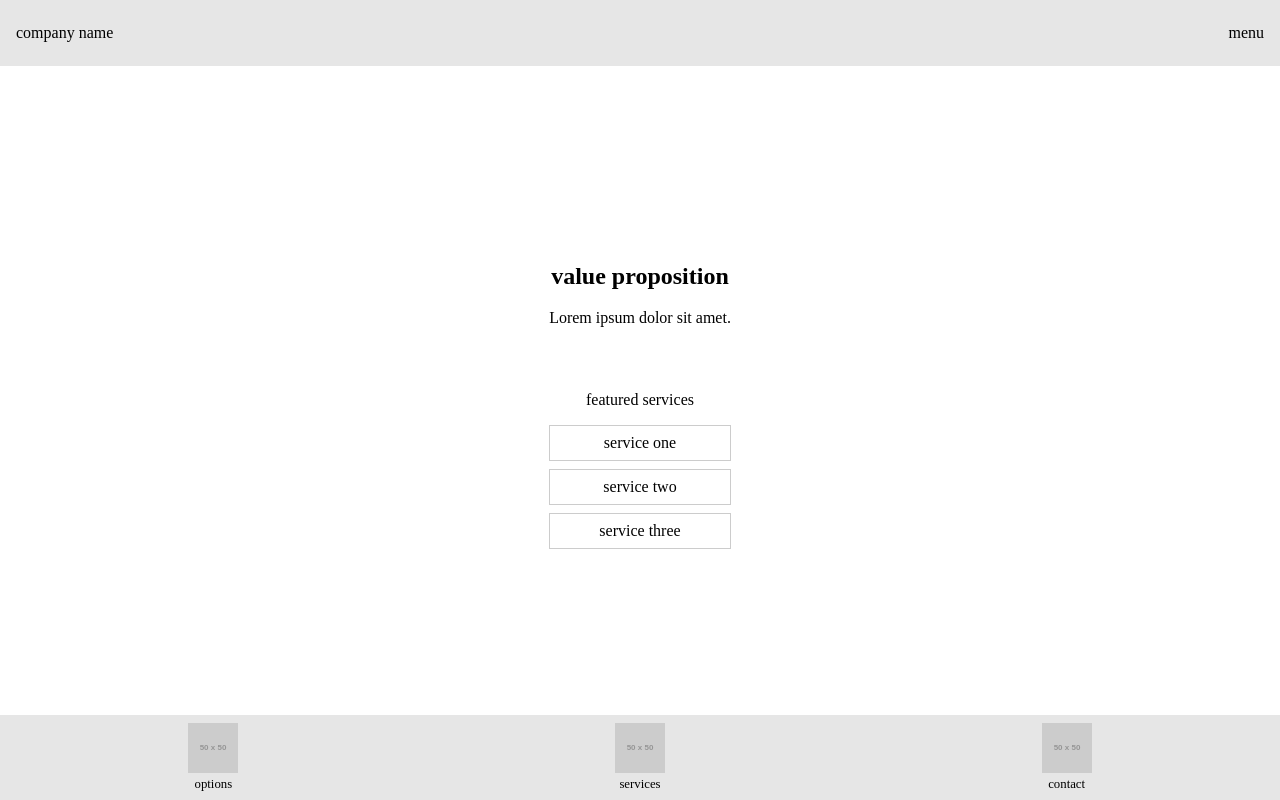
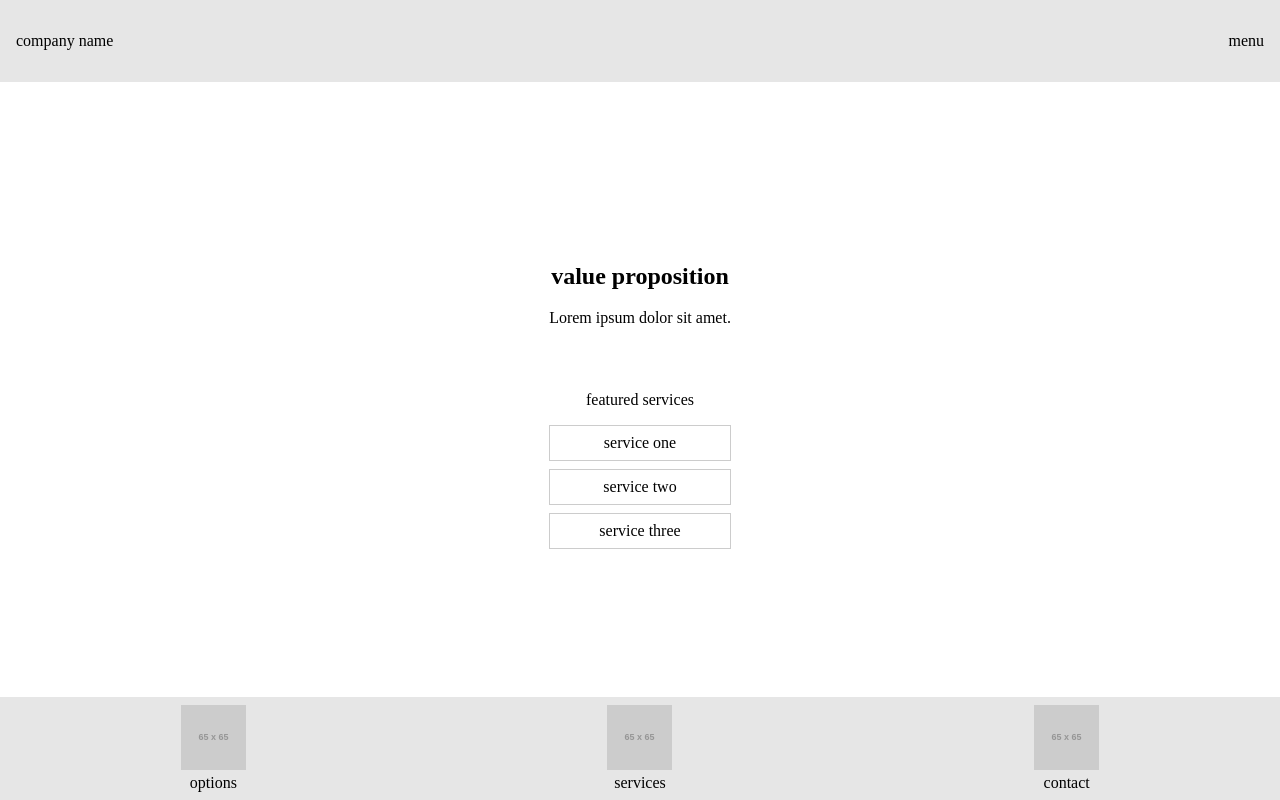
Before and after one commit to codeKJEK/kjek-nav, a plain HTML site: page index.html in a window 1280 px wide. Shown: the top 800 px of the page. Drawn offline with Linux system fonts and the light colour scheme; placeholder pictures from the web are drawn by us.

Commit message:
sizing fix

```diff
--- a/index.html
+++ b/index.html
@@ -43,7 +43,7 @@
           <li>
             <a href="#">
               <figure>
-                <img src="https://via.placeholder.com/50" alt="" />
+                <img src="https://via.placeholder.com/65" alt="" />
                 <figcaption>options</figcaption>
               </figure>
             </a>
@@ -51,7 +51,7 @@
           <li>
             <a href="#services">
               <figure>
-                <img src="https://via.placeholder.com/50" alt="" />
+                <img src="https://via.placeholder.com/65" alt="" />
                 <figcaption>services</figcaption>
               </figure>
             </a>
@@ -59,7 +59,7 @@
           <li>
             <a href="#contact">
               <figure>
-                <img src="https://via.placeholder.com/50" alt="" />
+                <img src="https://via.placeholder.com/65" alt="" />
                 <figcaption>contact</figcaption>
               </figure>
             </a>
@@ -69,7 +69,7 @@
           <li>
             <a href="#top">
               <figure>
-                <img src="https://via.placeholder.com/50" alt="" />
+                <img src="https://via.placeholder.com/65" alt="" />
                 <figcaption>top</figcaption>
               </figure>
             </a>
--- a/style.css
+++ b/style.css
@@ -65,7 +65,7 @@ figure {
 }
 
 .const-nav a, .const-nav button {
-    padding: 1.5rem 1rem;
+    padding: 2rem 1rem;
 }
 
 .clean-list {
@@ -94,7 +94,6 @@ figure {
     display: flex;
     align-items: center;
     justify-content: space-around;
-    font-size: .8em;
     text-align: center;
     padding: .5rem 0;
 }
```
